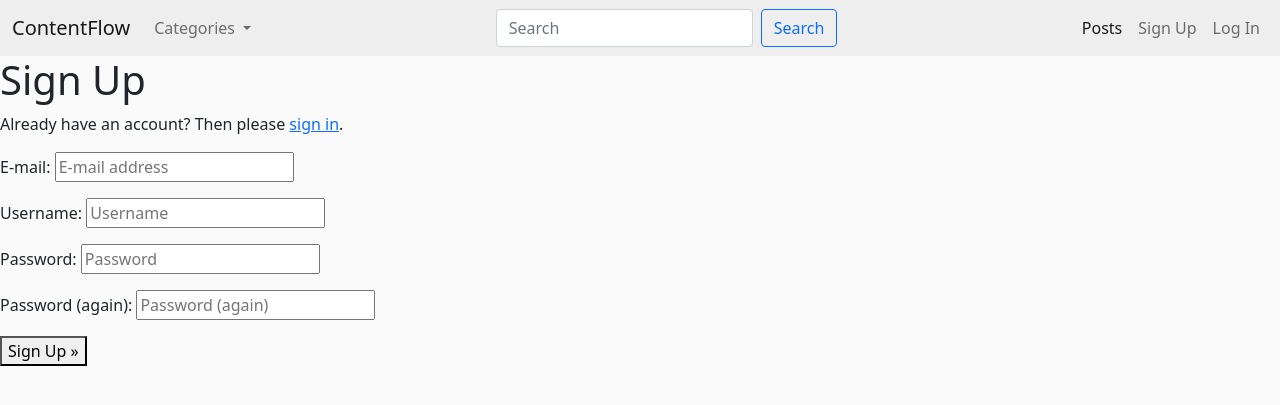
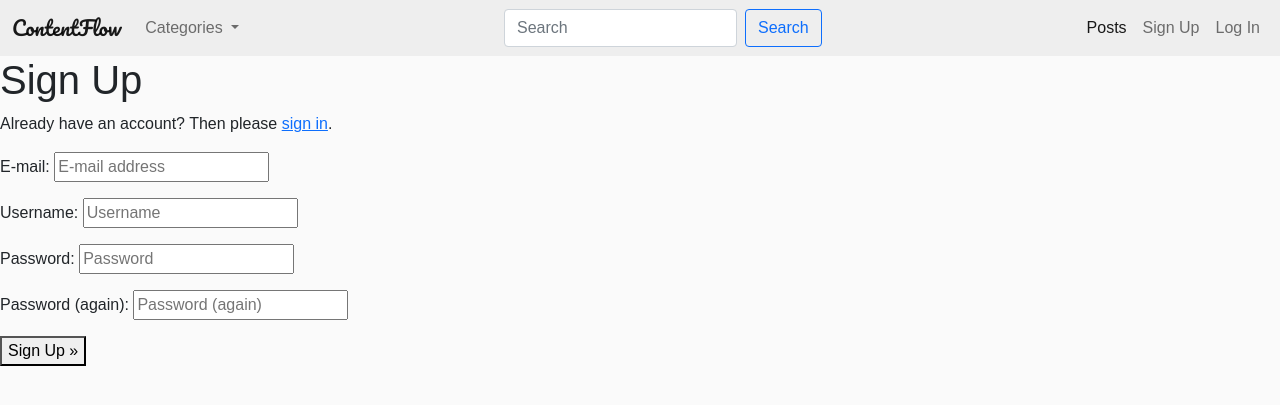
Before and after one commit to shaneoh10/content-flow-ms4, a Django app: page /accounts/signup/ in a window 1280 px wide. Shown: the top 405 px of the page. Run offline with Django 3.2, Linux system fonts and the light colour scheme.

Commit message:
style: Add fonts and background image to home page

```diff
--- a/static/css/base.css
+++ b/static/css/base.css
@@ -8,8 +8,13 @@ body {
     background-color: #FAFAFA;
     overflow-x: hidden;
     scroll-behavior: smooth;
+    font-family: Arial, Helvetica, sans-serif;
 }
 
 nav {
     background-color: #eeeeee;
 }
+
+a.navbar-brand {
+    font-family: 'Pacifico', cursive;
+}
--- a/templates/base.html
+++ b/templates/base.html
@@ -13,6 +13,9 @@
     {% endblock %}
 
     {% block core_css %}
+        <link rel="preconnect" href="https://fonts.googleapis.com">
+        <link rel="preconnect" href="https://fonts.gstatic.com" crossorigin>
+        <link href="https://fonts.googleapis.com/css2?family=Pacifico&display=swap" rel="stylesheet">
         <link href="https://cdn.jsdelivr.net/npm/bootstrap@5.0.2/dist/css/bootstrap.min.css" rel="stylesheet"
             integrity="sha384-EVSTQN3/azprG1Anm3QDgpJLIm9Nao0Yz1ztcQTwFspd3yD65VohhpuuCOmLASjC" crossorigin="anonymous">
         <link rel="stylesheet" href="{% static 'css/base.css' %}">
```
Also changed, not shown: home/static/home/css/home.css (+8 -0 lines), home/templates/home/index.html (+9 -8 lines).
